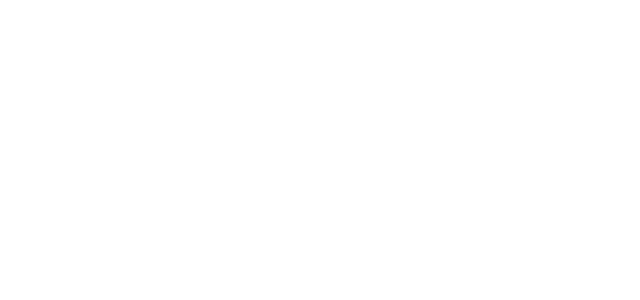
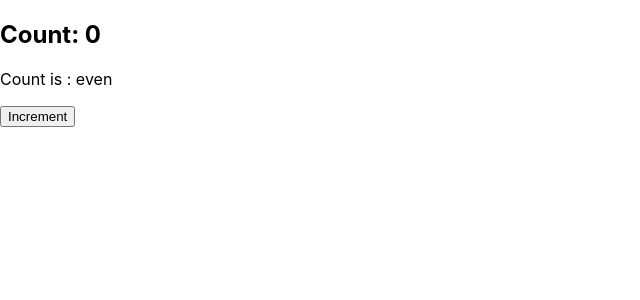
Before and after one commit to Kanth789/FirstReactAssignment, a React (Create React App) app in the folder react-ssignments/: page / in a window 1280 px wide. Shown: the top 300 px of the page, without its empty margins (0-640 px from the left). Built offline with nearby package versions, Linux system fonts and the light colour scheme.

Commit message:
even-odd

```diff
--- a/react-ssignments/src/App.js
+++ b/react-ssignments/src/App.js
@@ -1,11 +1,9 @@
 import logo from './logo.svg';
 import './App.css';
-
+import EvenOdd from './components/Count/EvenOdd';
 function App() {
   return (
-    <div className="App">
-
-    </div>
+   <EvenOdd/>
   );
 }
 
--- /dev/null
+++ b/react-ssignments/src/components/Count/EvenOdd.js
@@ -0,0 +1,26 @@
+import { Component } from "react";
+
+class EvenOdd extends Component{
+    state = {num : 0 }
+
+    randomNumber = () =>{
+        this.setState((prevState)=> ({num:Math.floor(Math.random() * 100)}));
+
+
+    }
+
+    render(){
+
+        const{num} = this.state
+        return(
+           <div className="main-conatiner">
+            <div className="Header">
+                <h2 className="heading">Count: {num}</h2>
+            </div>
+            <div className="para"><p>Count is : {this.state.num%2===0?"even":"odd"} </p></div>
+            <button onClick={this.randomNumber}>Increment</button>
+           </div>
+        )
+    }
+}
+export default EvenOdd
```
